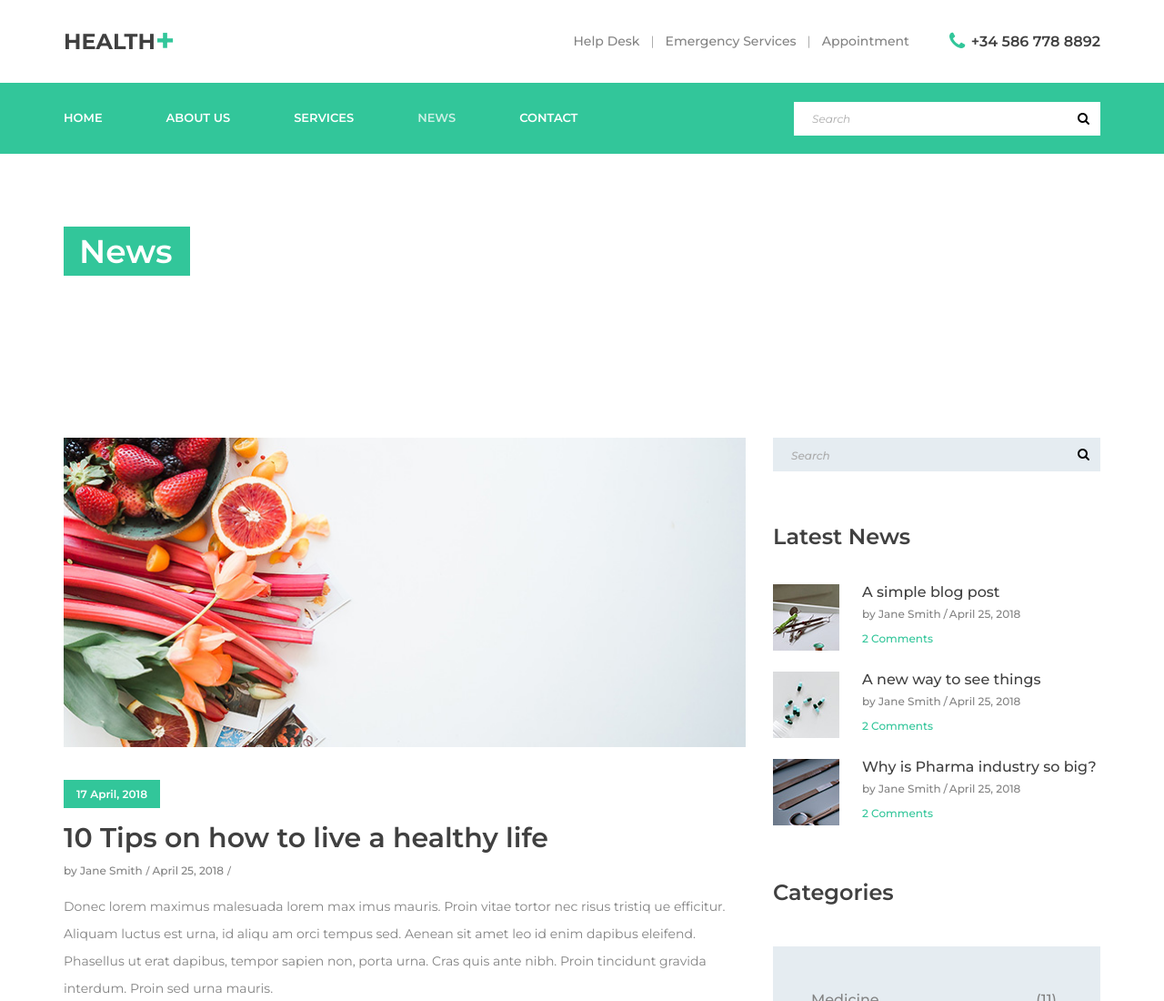
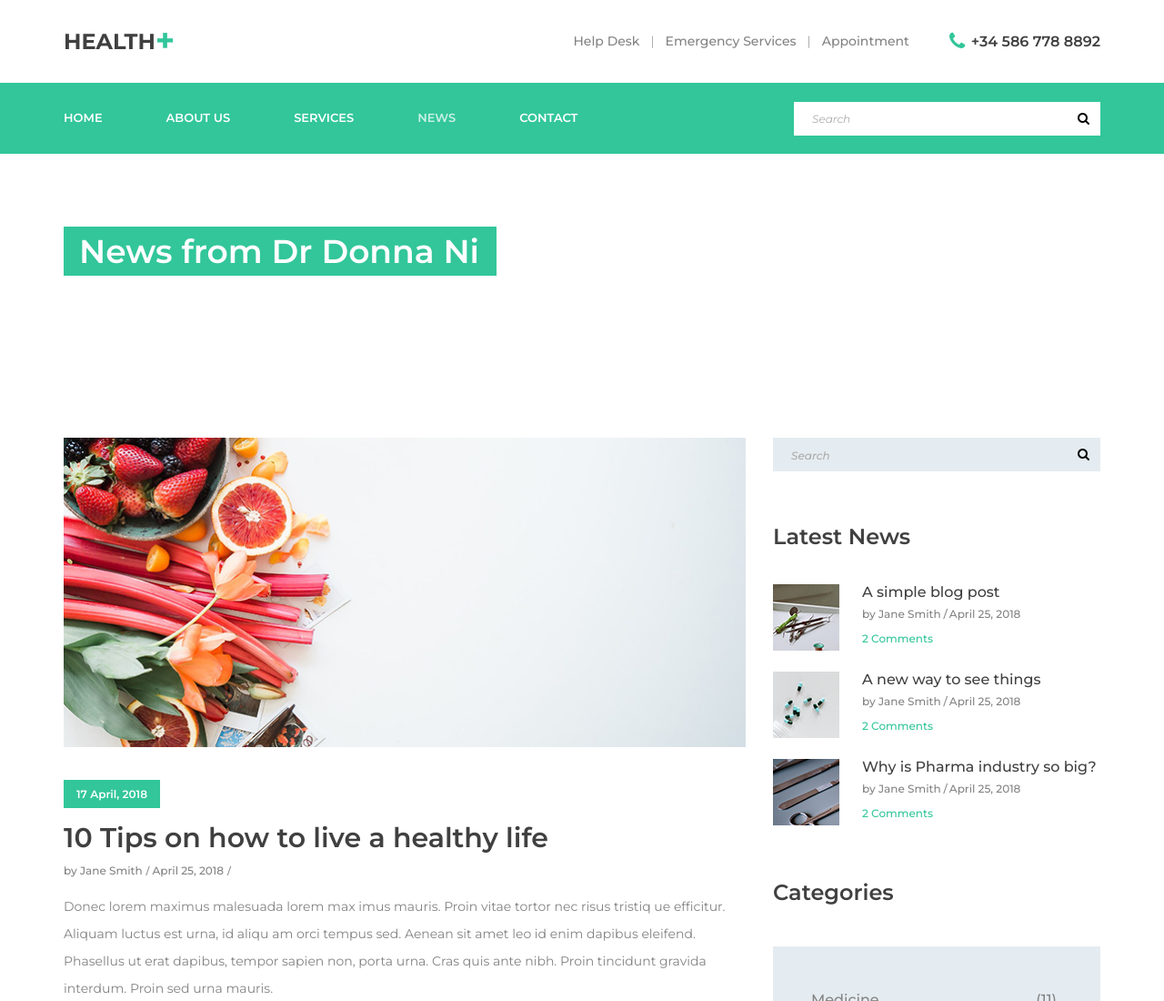
Before and after one commit to hrlee88/hrlee88.github.io, a plain HTML site: page news.html in a window 1280 px wide. Shown: the top 1100 px of the page at 91% size. Drawn offline with Linux system fonts and the light colour scheme; a script that the page names is missing.

Commit message:
change name

```diff
--- a/news.html
+++ b/news.html
@@ -120,7 +120,7 @@
 				<div class="row">
 					<div class="col">
 						<div class="home_content">
-							<div class="home_title">News</div>
+							<div class="home_title">News from Dr Donna Ni</div>
 						</div>
 					</div>
 				</div>
```
